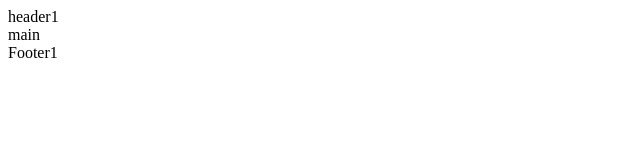
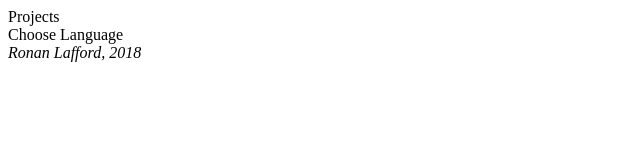
Before and after one commit to x13121651/Project-A, a plain HTML site: page index.html in a window 1280 px wide. Shown: the whole page, without its empty margins (0-640 px from the left). Drawn offline with Linux system fonts and the light colour scheme.

Commit message:
structure edited

```diff
--- a/index.html
+++ b/index.html
@@ -5,15 +5,15 @@
         <meta charset="UTF-8">
         <meta name="viewport" content="width=device-width, initial-scale=1.0">
         <meta http-equiv="X-UA-Compatible" content="ie=edge">
-        <title>Document</title>
+        <title>Portfolio</title>
     </head>
 
     <body>
-        <header>header1</header>
+        <header>Projects</header>
 
-        <section>main</section>
+        <section>Choose Language</section>
 
-        <footer>Footer1</footer>
+        <footer><i class="fas fa-copyright    ">Ronan Lafford, 2018</i></footer>
     </body>
 
 </html>
```
